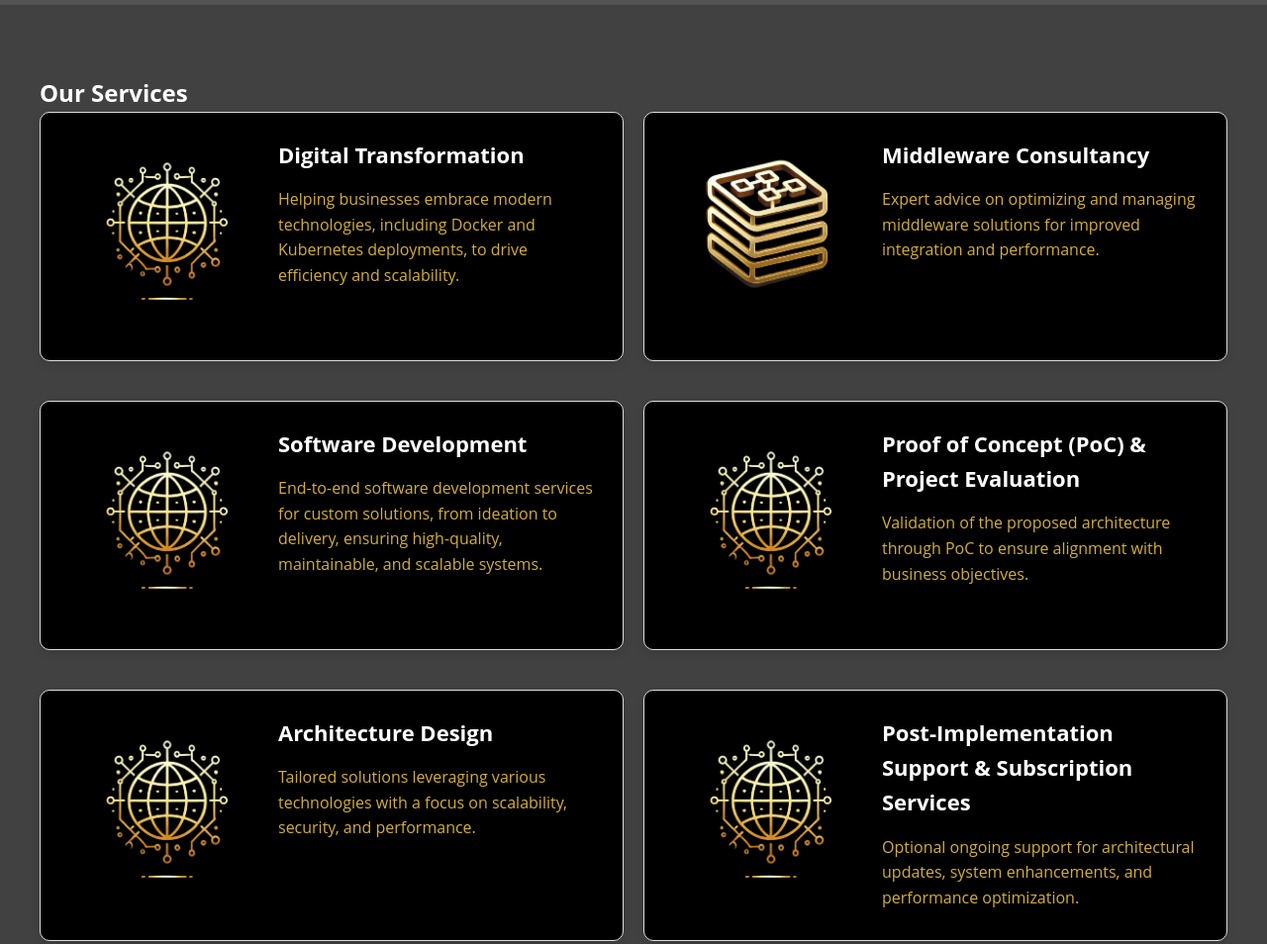
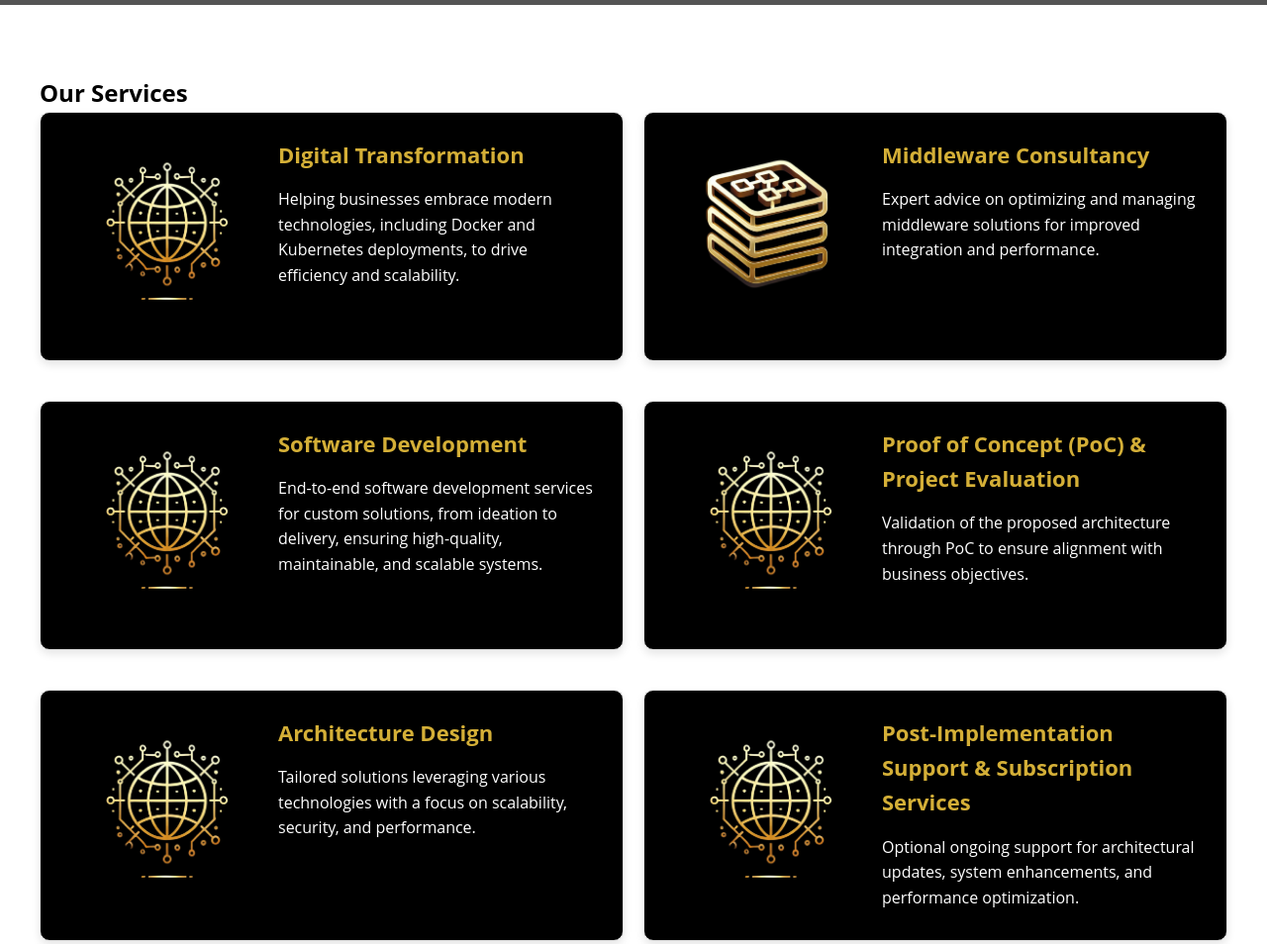
Before and after one commit to shiranthajideenge/SIRAONE, a plain HTML site: page index.html in a window 1280 px wide. Shown: the part 820-1774 px from the top of the page at 99% size. Drawn offline with Linux system fonts and the light colour scheme.

Commit message:
change color

```diff
--- a/styles.css
+++ b/styles.css
@@ -3,9 +3,9 @@ body {
     font-family: 'Open Sans', Arial, sans-serif;
     margin: 0;
     padding: 0;
-    color: #ffffff;
+    color: #000000;
     line-height: 1.6;
-    background-color: #414141;
+    background-color: #ffffff;/*#414141*/
 }
 
 h1, h2, h3 {
@@ -193,6 +193,9 @@ section {
     margin: auto;
     line-height: 1.8;
 }
+#about h2 {
+    color: #ffffff;
+}
 
 /* Service List */
 .service-list {
@@ -307,13 +310,13 @@ section {
 
 .description p {
     margin: 5px 0;
-    color: #d4af37; /* Replace with your desired golden color */
+    color: #ffffff; /* Replace with your desired golden color */
 }
 
 .service-item h3 {
     margin-bottom: 15px;
     font-size: 22px;
-    color: #ffffff;
+    color: #d4af37;
 }
 
 /* Contact Section */
```
